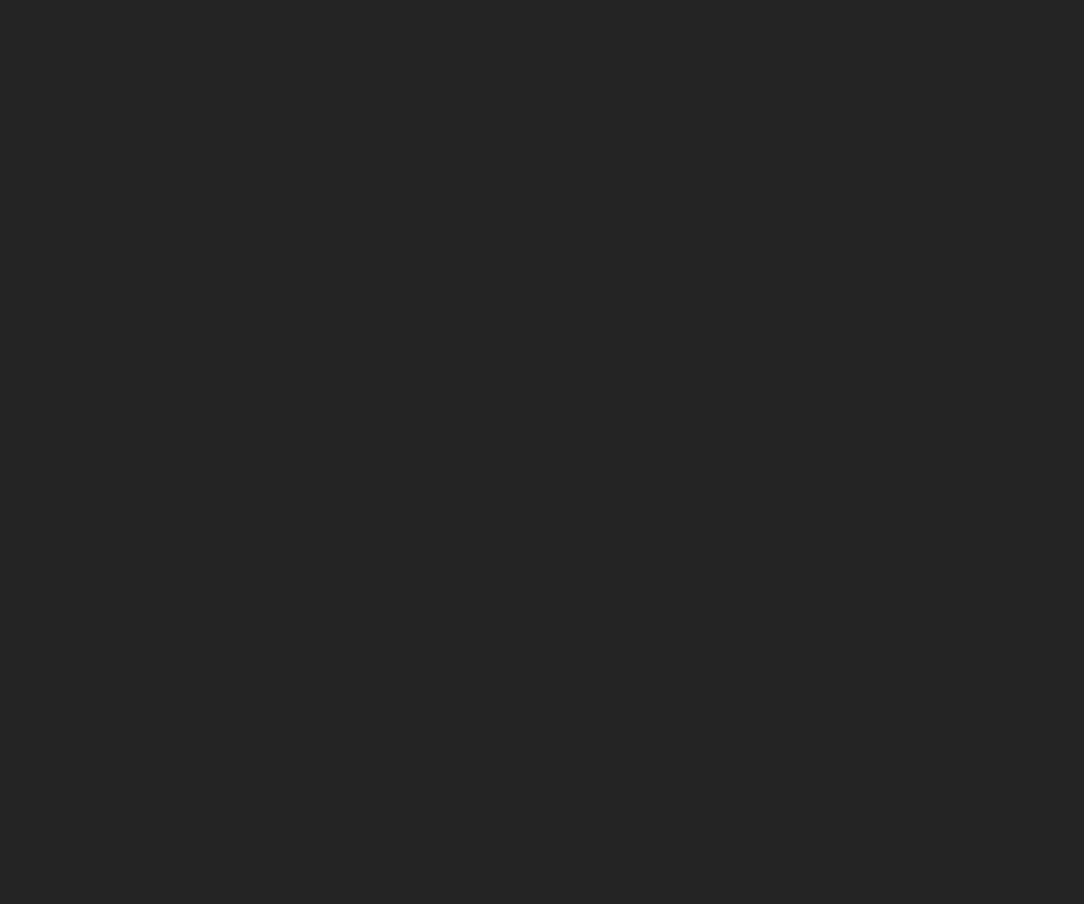
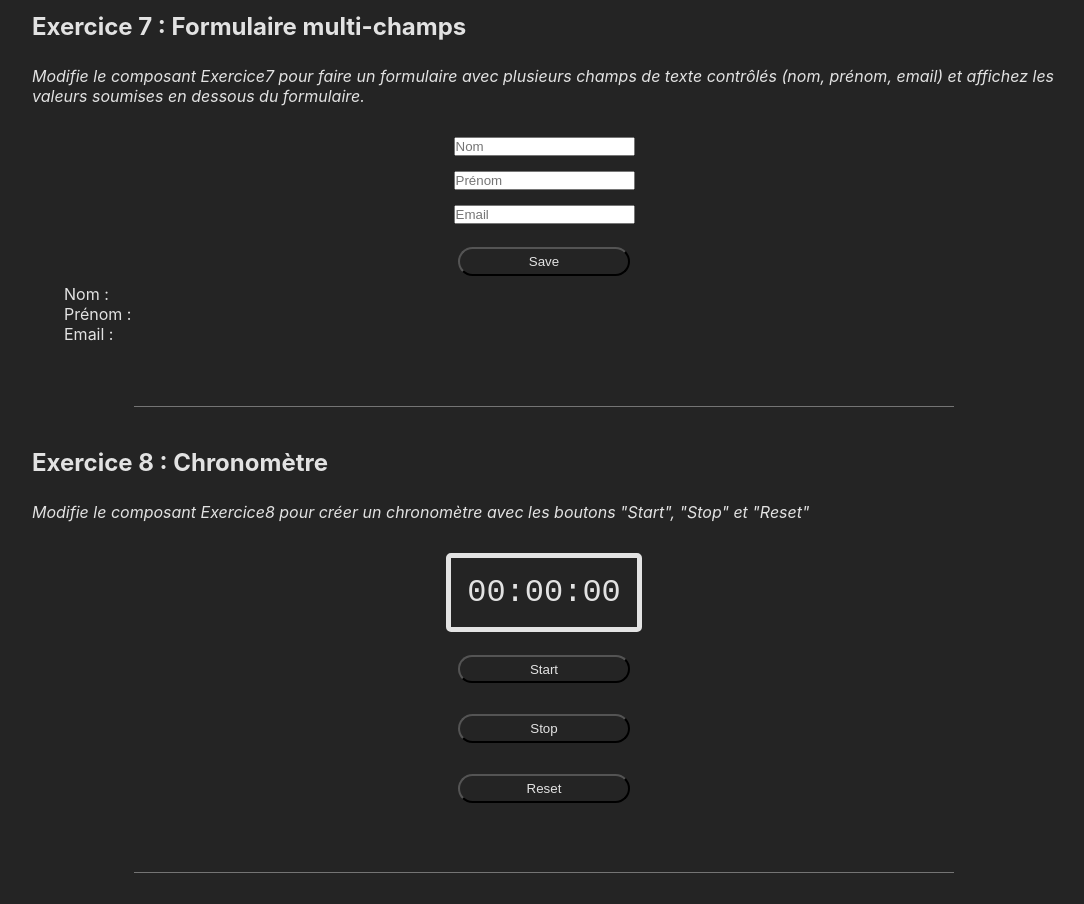
Before and after one commit to sbg224/useState-Practice, a React (Vite) app: page / in a window 1280 px wide. Shown: the part 2580-3484 px from the top of the page, without its empty margins (96-1180 px from the left). Before the commit the page ends 2582 px from the top, so only its background shows below. Built offline with nearby package versions, Linux system fonts and the light colour scheme.

Commit message:
Exercice 7-8

```diff
--- a/src/App.jsx
+++ b/src/App.jsx
@@ -6,6 +6,8 @@ import Exercice4 from "./components/Exercice4.jsx";
 import Exercice5 from "./components/Exercice5.jsx";
 import Exercice6 from "./components/Exercice6.jsx";
 import "./styles/Exercices.css";
+import Exercice7 from "./components/Exercice7.jsx";
+import Exercice8 from "./components/Exercice8.jsx";
 
 function App() {
   return (
@@ -17,6 +19,8 @@ function App() {
       <Exercice4 />
       <Exercice5 />
       <Exercice6 />
+      <Exercice7 />
+      <Exercice8 />
     </>
   );
 }
--- a/src/components/Exercice4.jsx
+++ b/src/components/Exercice4.jsx
@@ -7,6 +7,8 @@ export default function Exercice4() {
   const rollThatDice = () => {
     // 2. Génère une nouvelle valeur aléatoire entre 1 et 6 et met à jour le state avec cette valeur.
   };
+
+  // 3. Passe le State au composant Dice pour l'affichage. (value={ton state})
 
   return (
     <Exercice>
--- /dev/null
+++ b/src/components/Exercice7.jsx
@@ -0,0 +1,30 @@
+import Exercice from "./container/Exercice";
+
+export default function Exercice7() {
+  // 1. Crée un state pour gérer les valeurs des champs du formulaire (nom, prénom, email)
+  // 2. Crée un state pour gérer les valeurs soumises
+  // 3. Crée une fonction pour mettre à jour les valeurs du formulaire à chaque changement dans les champs
+  // 4. Crée une fonction pour gérer la soumission du formulaire
+
+  return (
+    <Exercice>
+      <h2>Exercice 7 : Formulaire multi-champs</h2>
+      <p className="instructions">
+        Modifie le composant Exercice7 pour faire un formulaire avec plusieurs
+        champs de texte contrôlés (nom, prénom, email) et affichez les valeurs
+        soumises en dessous du formulaire.
+      </p>
+      <div className="solution">
+        <div>
+          <input type="text" name="nom" placeholder="Nom" />
+          <input type="text" name="prenom" placeholder="Prénom" />
+          <input type="email" name="email" placeholder="Email" />
+          <button>Save</button>
+        </div>
+        <p>Nom : </p>
+        <p>Prénom : </p>
+        <p>Email : </p>
+      </div>
+    </Exercice>
+  );
+}
--- /dev/null
+++ b/src/components/Exercice8.jsx
@@ -0,0 +1,30 @@
+import Exercice from "./container/Exercice";
+import StopWatch from "./container/StopWatch";
+
+export default function Exercice8() {
+  // 1. Crée un state pour gérer le nombre de secondes écoulées.
+  // 2. Crée un state pour gérer l'état du chronomètre (démarré ou arrêté).
+  // 3. Implémente une fonction pour démarrer le chronomètre. Cette fonction devrait utiliser setInterval pour incrémenter le nombre de secondes chaque seconde.
+  // 4. Implémente une fonction pour arrêter le chronomètre. Cette fonction devrait utiliser clearInterval pour arrêter l'incrémentation.
+  // 5. Implémente une fonction pour réinitialiser le chronomètre. Cette fonction devrait remettre le nombre de secondes à zéro et arrêter le chronomètre si nécessaire.
+  // 6. Passe le nombre de secondes écoulées au composant StopWatch pour l'affichage.
+  // 7. Associe les fonctions de démarrage, d'arrêt et de réinitialisation aux boutons correspondants.
+
+  return (
+    <Exercice>
+      <h2>Exercice 8 : Chronomètre</h2>
+      <p className="instructions">
+        Modifie le composant Exercice8 pour créer un chronomètre avec les
+        boutons "Start", "Stop" et "Reset"
+      </p>
+      <div className="solution">
+        <div>
+          <StopWatch value={``} />
+          <button>Start</button>
+          <button>Stop</button>
+          <button>Reset</button>
+        </div>
+      </div>
+    </Exercice>
+  );
+}
--- /dev/null
+++ b/src/components/container/StopWatch.jsx
@@ -0,0 +1,21 @@
+import "../../styles/container/StopWatch.css";
+
+export default function StopWatch({ value }) {
+  const formatTime = (totalSeconds) => {
+    const hours = String(Math.floor(totalSeconds / 3600)).padStart(2, "0");
+    const minutes = String(Math.floor((totalSeconds % 3600) / 60)).padStart(
+      2,
+      "0",
+    );
+    const seconds = String(totalSeconds % 60).padStart(2, "0");
+    return `${hours}:${minutes}:${seconds}`;
+  };
+
+  const timeString = formatTime(value);
+
+  return (
+    <div id="stopWatch">
+      <p>{timeString}</p>
+    </div>
+  );
+}
--- /dev/null
+++ b/src/styles/container/StopWatch.css
@@ -0,0 +1,17 @@
+#stopWatch {
+  display: flex;
+  justify-content: center;
+  align-items: center;
+
+  p {
+    display: flex;
+    justify-content: center;
+    align-items: center;
+    padding: 1rem;
+    font:
+      2rem monospace,
+      sans-serif;
+    border: 5px solid var(--white);
+    border-radius: 5px;
+  }
+}
```
